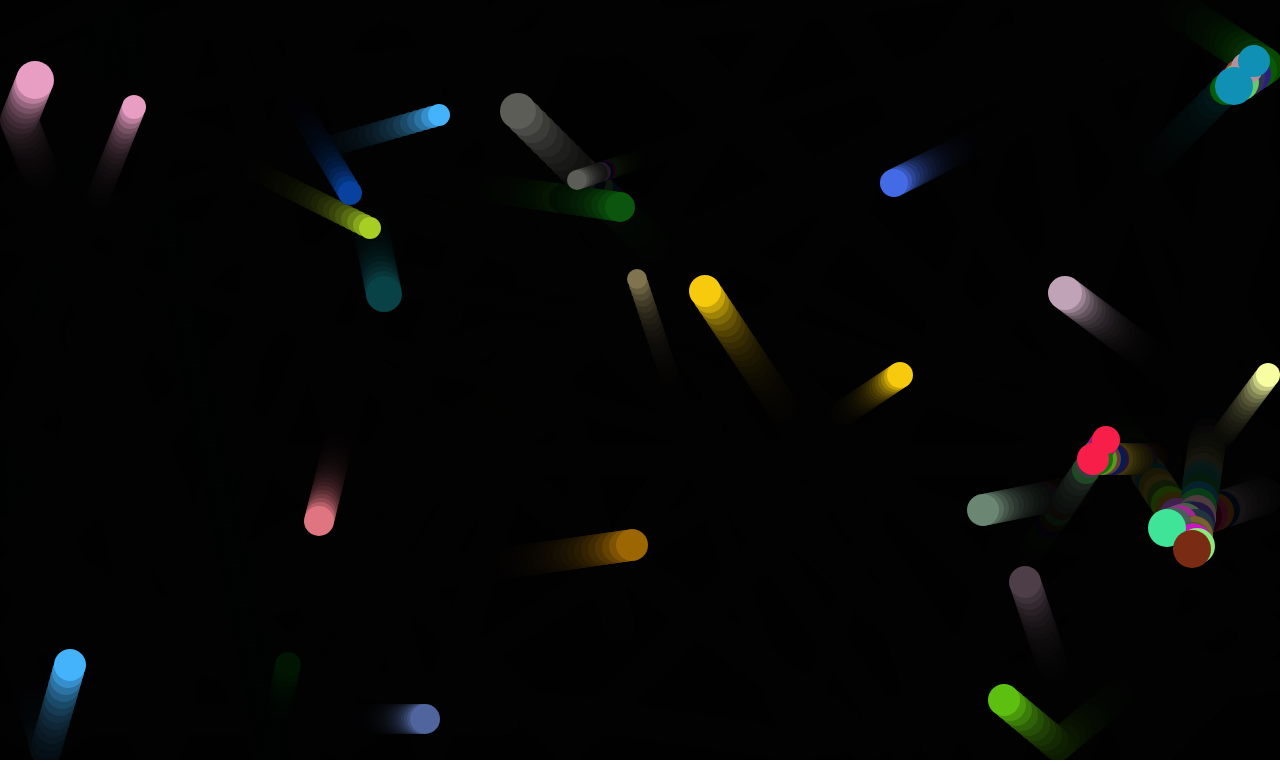
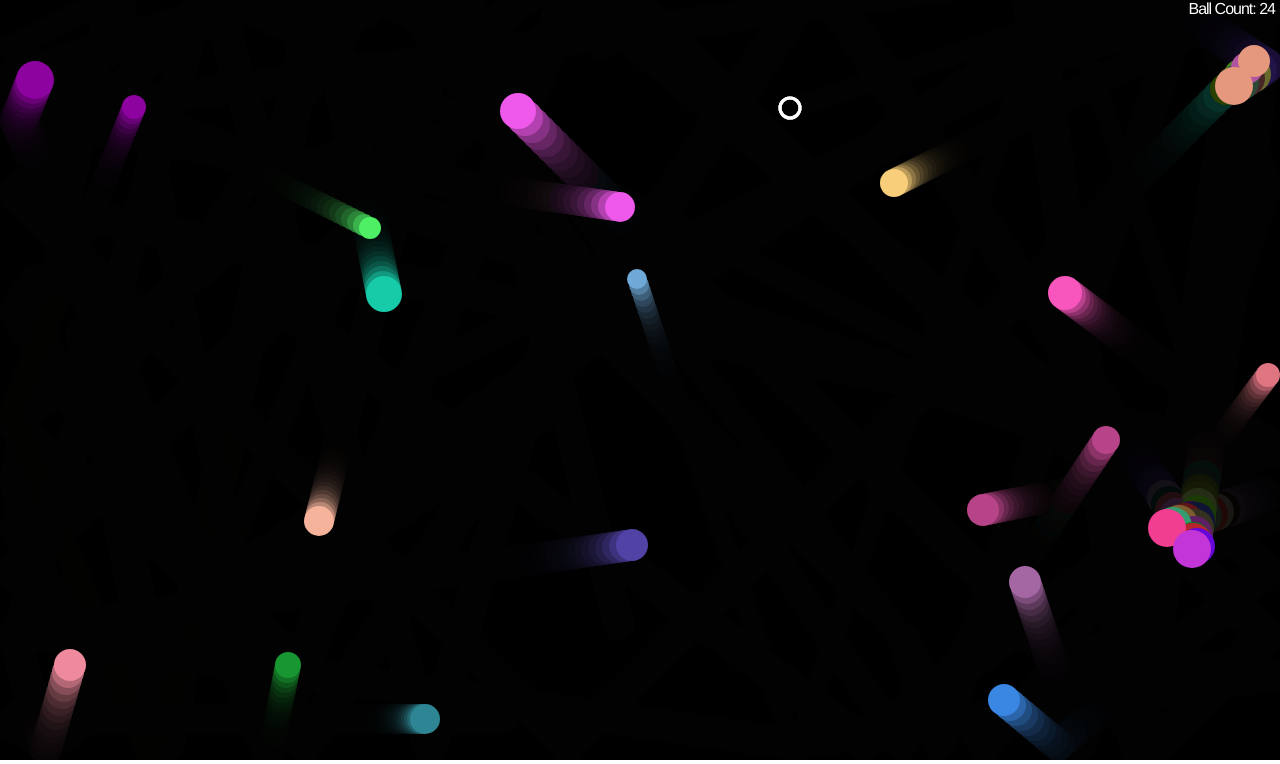
Before and after one commit to krankj/html-css-js, a plain HTML site: page bouncingballs/index.html in a window 1280 px wide. Shown: the part 40-804 px from the top of the page. Drawn offline with Linux system fonts and the light colour scheme.

Commit message:
Updated to include remaining ball count and added multi key press input

```diff
--- a/bouncingballs/index.html
+++ b/bouncingballs/index.html
@@ -8,6 +8,7 @@
 
   <body>
     <h1>bouncing balls</h1>
+    <p>Ball Count: <span>2</span></p>
     <canvas></canvas>
 
     <script src="main.js"></script>
--- a/bouncingballs/main.js
+++ b/bouncingballs/main.js
@@ -1,4 +1,5 @@
 const canvas = document.querySelector('canvas');
+const span = document.querySelector('span')
 const ctx = canvas.getContext('2d');
 
 const width = canvas.width = window.innerWidth;
@@ -9,14 +10,120 @@ function random(min, max) {
   return num;
 }
 
-function Ball(x, y, velX, velY, color, size) {
+function Shape(x, y, velX, velY, exists) {
   this.x = x;
   this.y = y;
   this.velX = velX;
   this.velY = velY;
-  this.color = color;
-  this.size = size;
+  this.exists = exists;
 }
+
+function Ball(x, y, velX, velY,color,size, exists){
+	Shape.call(this,x,y,velX,velY,exists);
+	this.color = color;
+	this.size = size;
+}
+
+function EvilCircle(x,y,exists){
+	Shape.call(this,x,y,40,40,exists);
+	this.color = 'white';
+	this.size = 10;
+}
+
+EvilCircle.prototype = Object.create(Shape.prototype);
+Object.defineProperty(EvilCircle.prototype, "constructor", {
+	value: EvilCircle,
+	enumerable: false,
+	writable: true
+})
+
+EvilCircle.prototype.draw = function(){
+	ctx.beginPath();
+	ctx.lineWidth = 3;
+	ctx.strokeStyle = this.color;
+	ctx.arc(this.x, this.y, this.size, 0 , 2 * Math.PI);
+	ctx.stroke();
+}
+
+EvilCircle.prototype.checkBounds = function() {
+	if((this.x + this.size) >= width){
+    this.x  = width - this.size;
+	}
+
+    if((this.x - this.size) <= 0){
+      this.x = 0 + this.size;
+    }
+
+    if((this.y + this.size ) >= height){
+    	this.y = height - this.size;
+    }
+
+    if((this.y - this.size) <=0){
+    	this.y = 0 + this.size;
+    }
+
+}
+
+function handleKeyPress(){
+  let map = {};
+  window.onkeydown = window.onkeyup = function(e){
+    map[e.key] = e.type === 'keydown'
+  }
+  return map;
+}
+
+EvilCircle.prototype.setControls = function() {
+	let _this = this;
+  let map = {};
+  window.onkeydown = window.onkeyup = function(e){
+    console.log("Event type is", e.type)
+    map[e.key] = e.type === 'keydown';
+    if(map['a']){
+      _this.x -= _this.velX;
+    }
+    if(map['w']){
+      _this.y -= _this.velY;
+    }
+    if (map['d']) {
+      _this.x += _this.velX;
+    }if (map['s']) {
+      _this.y += _this.velY;
+    }
+  }
+
+  //   window.onkeydown = function(e) {
+  //   if (e.key === 'a') {
+  //     _this.x -= _this.velX;
+  //   }  if (e.key === 'd') {
+  //     _this.x += _this.velX;
+  //   } if (e.key === 'w') {
+  //     _this.y -= _this.velY;
+  //   } if (e.key === 's') {
+  //     _this.y += _this.velY;
+  //   }
+  // }
+}
+
+EvilCircle.prototype.collisionDetect = function(){
+  for (let j = 0; j < balls.length; j++) {
+    if (balls[j].exists) {
+      const dx = this.x - balls[j].x;
+      const dy = this.y - balls[j].y;
+      const distance = Math.sqrt(dx * dx + dy * dy);
+      if (distance < this.size + balls[j].size) {
+       balls[j].exists = false;
+      }
+    }
+  }
+}
+
+Ball.prototype = Object.create(Shape.prototype);
+
+Object.defineProperty(Ball.prototype,'constructor',{
+	value: Ball,
+	enumerable: false,
+	writable: true
+})
 
 Ball.prototype.draw = function() {
   ctx.beginPath();
@@ -31,7 +138,7 @@ Ball.prototype.update = function() {
   }
 
   if ((this.x - this.size) <= 0) {
-    this.velX = -(this.velX);
+    this.velX = Math.abs(this.velX);
   }
 
   if ((this.y + this.size) >= height) {
@@ -39,7 +146,7 @@ Ball.prototype.update = function() {
   }
 
   if ((this.y - this.size) <= 0) {
-    this.velY = -(this.velY);
+    this.velY = Math.abs(this.velY);
   }
 
   this.x += this.velX;
@@ -61,7 +168,7 @@ Ball.prototype.collisionDetect = function() {
 
 let balls = [];
 
-while (balls.length < 30) {
+while (balls.length < 25) {
   let size = random(10,20);
   let ball = new Ball(
     // ball position always drawn at least one ball width
@@ -71,23 +178,43 @@ while (balls.length < 30) {
     random(-7,7),
     random(-7,7),
     'rgb(' + random(0,255) + ',' + random(0,255) + ',' + random(0,255) +')',
-    size
+    size,
+    true
   );
 
   balls.push(ball);
 }
 
+
+let evilCircle = new EvilCircle(
+	random(0 + 10,width - 10),
+    random(0 + 10,height - 10),
+    true);
+evilCircle.setControls();
+
 function loop() {
-  ctx.fillStyle = 'rgba(0, 0, 0, 0.2)';
-  ctx.fillRect(0, 0, width, height);
+  let j = 0;
+ ctx.fillStyle = 'rgba(0,0,0,0.25)'; // the balls leave behind a trail since we are running these frames in a loop. Remove the requestAnimationFrame and see what color this is.
+ ctx.fillRect(0, 0, width, height);
+ evilCircle.draw();
+ evilCircle.checkBounds();
+ evilCircle.collisionDetect();
 
   for (let i = 0; i < balls.length; i++) {
+  	if(balls[i].exists){
+      j++;
     balls[i].draw();
     balls[i].update();
     balls[i].collisionDetect();
+}
   }
+  span.textContent = j;
 
-  requestAnimationFrame(loop);
+
+
+requestAnimationFrame(loop);
+
+
 }
 
 loop();
--- a/bouncingballs/style.css
+++ b/bouncingballs/style.css
@@ -23,3 +23,13 @@ h1 {
   color: transparent;
   text-shadow: 0 0 4px white;
 }
+
+p {
+  font-size: 1rem;
+  letter-spacing: -1px;
+  position: absolute;
+  margin: 0;
+  top: 40px;
+  right: 5px;
+  color: white;
+}
```
